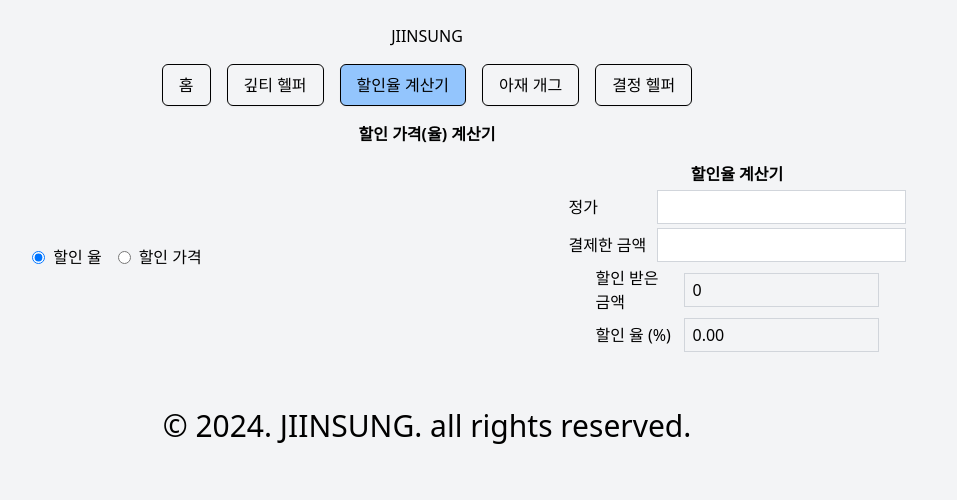
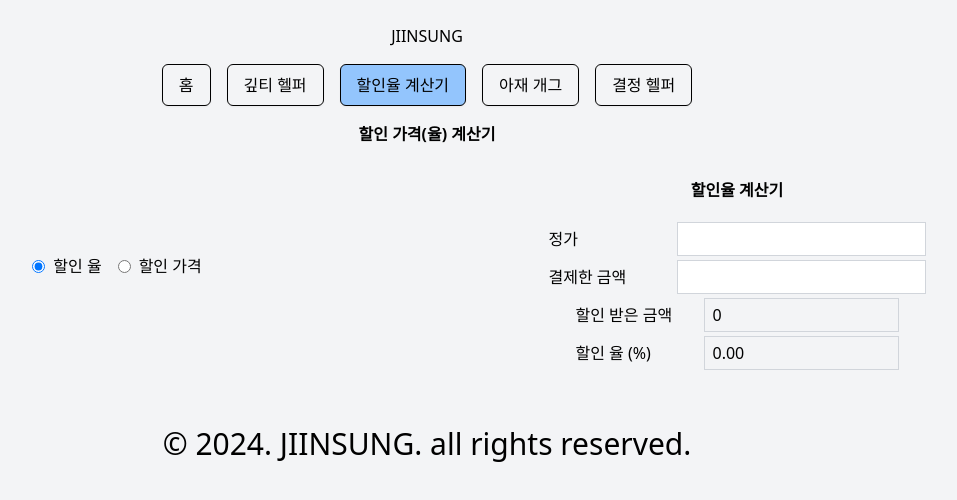
Before and after one commit to JIINSUNG/MyHelper, a Next.js app: page /discount in a window 1280 px wide. Shown: the top 500 px of the page, without its empty margins (213-1170 px from the left). Built offline with nearby package versions, Linux system fonts and the light colour scheme.

Commit message:
style : 스타일 변경

```diff
--- a/src/features/discount/component/DiscountCalculator.tsx
+++ b/src/features/discount/component/DiscountCalculator.tsx
@@ -47,9 +47,9 @@ const DiscountCalculator: React.FC = () => {
 
 			{isRate ? (
 				<div className="flex flex-col w-full items-center gap-1">
-					<h2 className="font-bold">할인율 계산기</h2>
+					<h2 className="font-bold py-4">할인율 계산기</h2>
 					<label className="flex gap-2 items-center">
-						<span className="w-[80px]">정가</span>
+						<span className="w-[120px]">정가</span>
 						<input
 							type="number"
 							className="px-2 py-1 border border-gray-300"
@@ -57,7 +57,7 @@ const DiscountCalculator: React.FC = () => {
 						/>
 					</label>
 					<label className="flex gap-2 items-center">
-						<span className="w-[80px]">결제한 금액</span>
+						<span className="w-[120px]">결제한 금액</span>
 						<input
 							type="number"
 							className="px-2 py-1 border border-gray-300"
@@ -65,13 +65,13 @@ const DiscountCalculator: React.FC = () => {
 						/>
 					</label>
 					<label className="flex gap-2 items-center">
-						<span className="w-[80px]">할인 받은 금액</span>
+						<span className="w-[120px]">할인 받은 금액</span>
 						<div className="w-[195px] px-2 py-1 border border-gray-300">
 							{originalPrice - discountPrice}
 						</div>
 					</label>
 					<label className="flex gap-2 items-center">
-						<span className="w-[80px]">할인 율 (%)</span>
+						<span className="w-[120px]">할인 율 (%)</span>
 						<div className="w-[195px] px-2 py-1 border border-gray-300">
 							{rate.toFixed(2)}
 						</div>
@@ -79,9 +79,9 @@ const DiscountCalculator: React.FC = () => {
 				</div>
 			) : (
 				<div className="flex flex-col w-full items-center gap-1">
-					<h2 className="font-bold">할인 가격 계산기</h2>
+					<h2 className="font-bold  py-4">할인 가격 계산기</h2>
 					<label className="flex gap-2 items-center">
-						<span className="w-[80px]">정가</span>
+						<span className="w-[120px]">정가</span>
 						<input
 							type="number"
 							className="px-2 py-1 border border-gray-300"
@@ -89,7 +89,7 @@ const DiscountCalculator: React.FC = () => {
 						/>
 					</label>
 					<label className="flex gap-2 items-center">
-						<span className="w-[80px]">할인 율 (%)</span>
+						<span className="w-[120px]">할인 율 (%)</span>
 						<input
 							type="number"
 							className="px-2 py-1 border border-gray-300"
@@ -97,13 +97,13 @@ const DiscountCalculator: React.FC = () => {
 						/>
 					</label>
 					<label className="flex gap-2 items-center">
-						<span className="w-[80px]">할인 금액</span>
+						<span className="w-[120px]">할인 금액</span>
 						<div className="w-[195px] px-2 py-1 border border-gray-300">
 							{discountPrice.toFixed(0)}
 						</div>
 					</label>
 					<label className="flex gap-2 items-center">
-						<span className="w-[80px]">결제 금액</span>
+						<span className="w-[120px]">결제 금액</span>
 						<div className="w-[195px] px-2 py-1 border border-gray-300">
 							{originalPrice - discountPrice}
 						</div>
--- a/src/pages/discount/DiscountPage.tsx
+++ b/src/pages/discount/DiscountPage.tsx
@@ -3,7 +3,7 @@ import { DiscountCalculator } from '@/features/discount';
 
 const page: React.FC = () => {
 	return (
-		<main className="flex flex-col w-full items-center gap-4">
+		<main className="flex flex-col w-full items-center gap-4 whitespace-nowrap">
 			<h1 className="text-2xl font-bold">할인 가격(율) 계산기</h1>
 			<DiscountCalculator />
 		</main>
```
